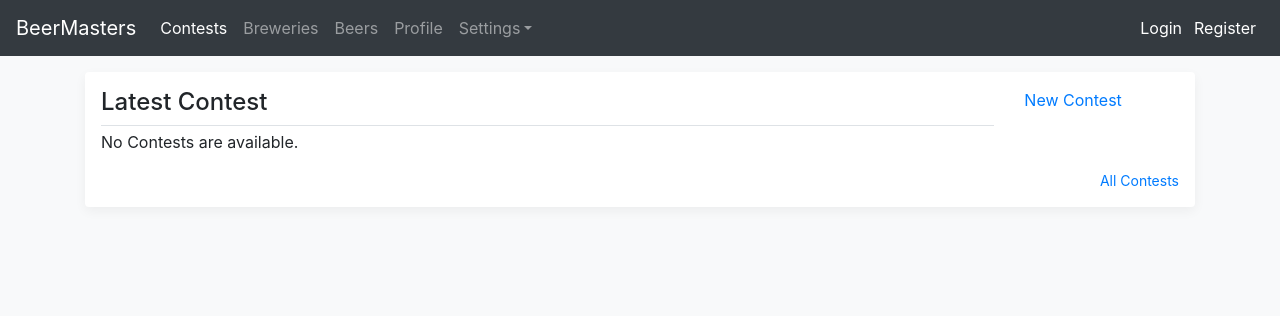
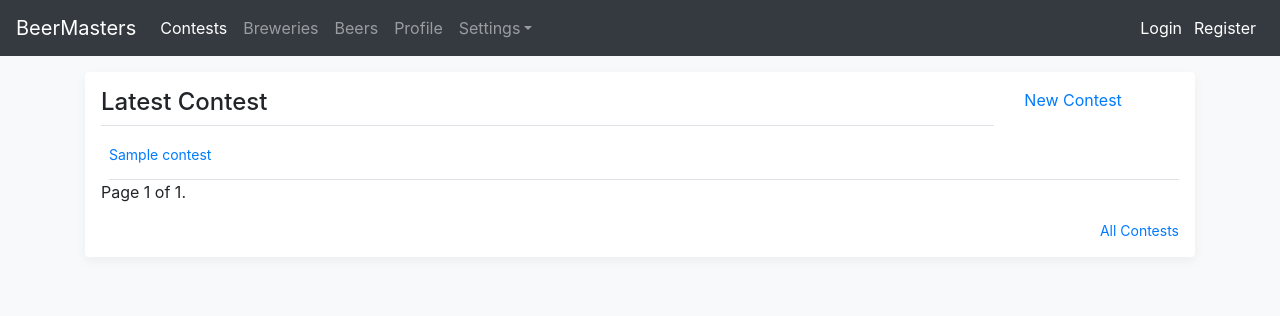
Before and after one commit to SotolitoLabs/beermasters, a Django app: page / in a window 1280 px wide. Shown: the top 316 px of the page. Run offline with Django 3.2, Linux system fonts and the light colour scheme; tables that the repository leaves empty hold one stand-in row (values such as "Sample post"); some libraries are stand-ins or nearby versions.

Commit message:
Add contest pagination to template

```diff
--- a/src/competitions/templates/index.html
+++ b/src/competitions/templates/index.html
@@ -12,9 +12,9 @@
         </div>
     </div>
 
-{% if latest_contest_list %}
+{% if contest_list %}
 
-{% for contest in latest_contest_list %}
+    {% for contest in contest_list %}
 	    <div class="media text-muted pt-3">
 		    <img data-src="{% static 'js/holder.js' %}/32x32?theme=thumb&bg=007bff&fg=007bff&size=1" alt="" class="mr-2 rounded">
     	    <p class="media-body pb-3 mb-0 small lh-125 border-bottom border-gray">
@@ -22,6 +22,22 @@
 		    </p>
 	    </div>
 {% endfor %}
+    <div class="pagination">
+	    <span class="step-links">
+	    {% if contest_list.has_previous %}
+		    <a href="?page=1">&laquo; first</a>
+		    <a href="?page={{ contest_list.previous_page_number }}">previous</a>
+	    {% endif %}
+		    <span class="current">
+			    {% trans 'Page' %} {{ contest_list.number }} of {{ contest_list.paginator.num_pages }}.
+		    </span>
+	    {% if contest_list.has_next %}
+		    <a href="?page={{ contest_list.next_page_number }}">next</a>
+		    <a href="?page={{ contest_list.paginator.num_pages }}">last &raquo;</a>
+	    {% endif %}
+	    </span>
+    </div>
+
 {% else %}
 <p>No Contests are available.</p>
 {% endif %}
@@ -29,5 +45,8 @@
 	<a href="#">{% trans 'All Contests' %}</a>
 </small>
 
+
+
+
 </div>
 {% endblock %}
```
Lines whose indentation alone changed are shown as unchanged.
